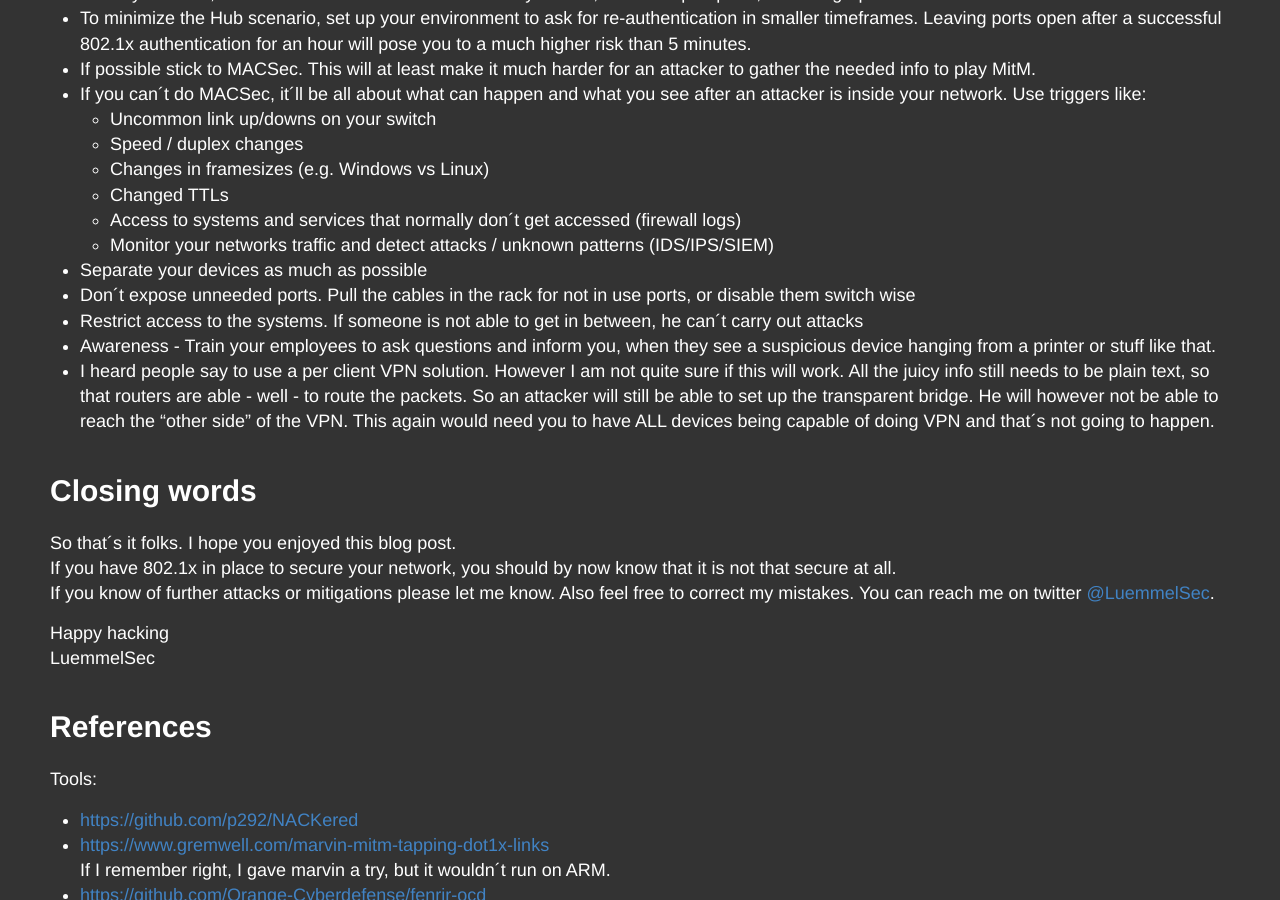
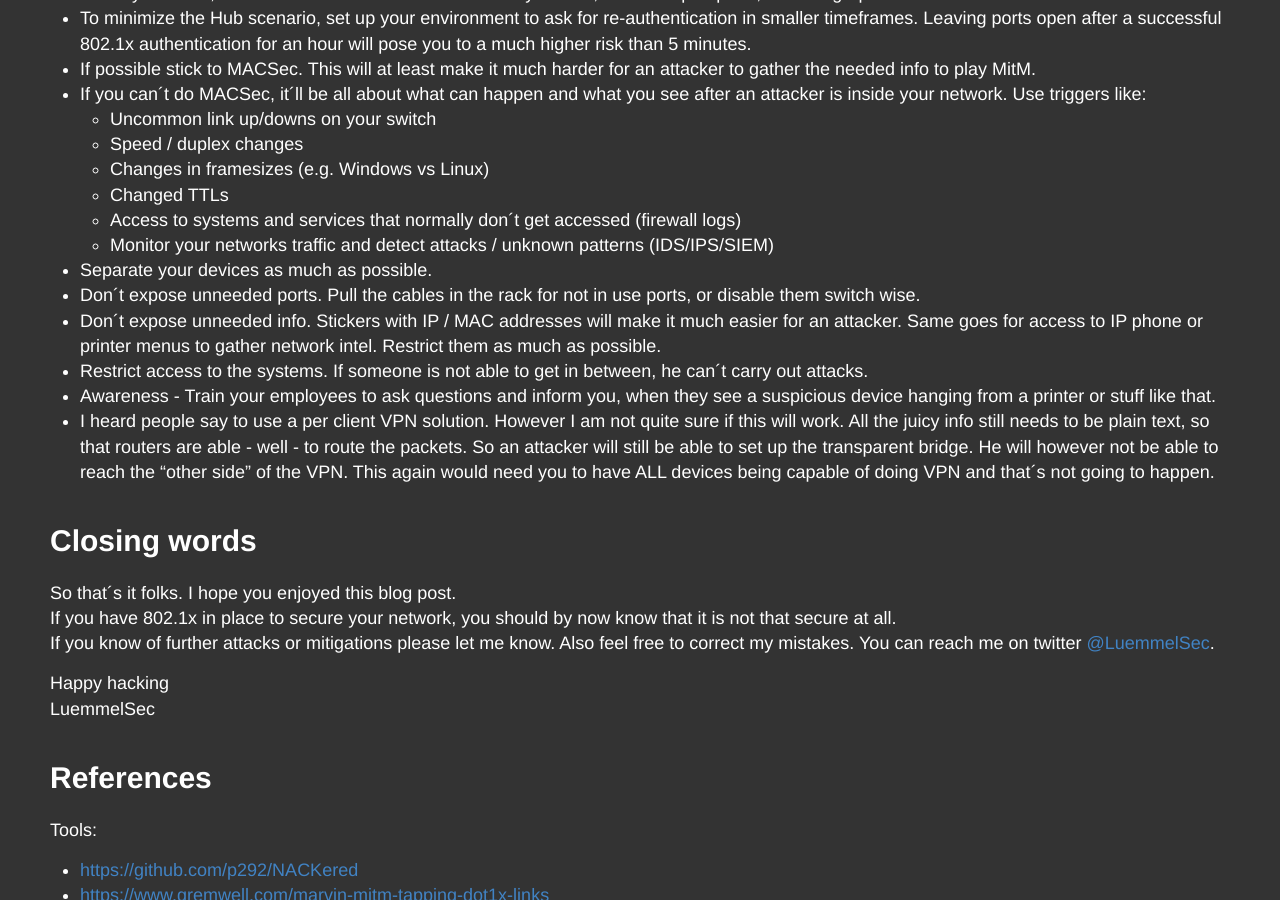
Before and after one commit to LuemmelSec/LuemmelSec.github.io, a Jekyll site: the page built from _posts/2021-06-05-I-got-99-problems-but-my-NAC-aint-one.md, in a window 1280 px wide and 900 px high, scrolled down 10065 px. Built offline with Jekyll 4.4.1, drawn with Linux system fonts in a browser that asks for light colours.

Commit message:
Update 2021-06-05-I-got-99-problems-but-my-NAC-aint-one.md

```diff
--- a/_posts/2021-06-05-I-got-99-problems-but-my-NAC-aint-one.md
+++ b/_posts/2021-06-05-I-got-99-problems-but-my-NAC-aint-one.md
@@ -200,7 +200,7 @@ Do your homework. Know what you are exposing, and how much security you gain by
 
 Here´s some general advice I can provide in order to keep things as secure as possible:
 - If you have devices that get authenticated by MAC only -> separate them. Put them in a different VLAN or do microsegmentation and be 100% sure to reduce allowed resources to an absolute minimum. Keep these systems up-to-date, as they are easier to reach by an attacker, so to keep the attack surface as low as possible. If you are able to, get rid of devices that can´t do 802.1x. Also if possible use fingerprinting options inside your NAC, so that the MAC address is not the only criteria, but also open ports, stack fingerprints etc.
-- To minimize the Hub scenario, set up your environment to ask for re-authentication in smaller timeframes. Leaving ports open after a      successful 802.1x authentication for an hour will pose you to a much higher risk than 5 minutes.
+- To minimize the Hub scenario, set up your environment to ask for re-authentication in smaller timeframes. Leaving ports open after a successful 802.1x authentication for an hour will pose you to a much higher risk than 5 minutes.
 - If possible stick to MACSec. This will at least make it much harder for an attacker to gather the needed info to play MitM.
 - If you can´t do MACSec, it´ll be all about what can happen and what you see after an attacker is inside your network. Use triggers like:
   - Uncommon link up/downs on your switch
@@ -209,9 +209,10 @@ Here´s some general advice I can provide in order to keep things as secure as p
   - Changed TTLs
   - Access to systems and services that normally don´t get accessed (firewall logs)
   - Monitor your networks traffic and detect attacks / unknown patterns (IDS/IPS/SIEM)
-- Separate your devices as much as possible
-- Don´t expose unneeded ports. Pull the cables in the rack for not in use ports, or disable them switch wise
-- Restrict access to the systems. If someone is not able to get in between, he can´t carry out attacks
+- Separate your devices as much as possible.
+- Don´t expose unneeded ports. Pull the cables in the rack for not in use ports, or disable them switch wise.
+- Don´t expose unneeded info. Stickers with IP / MAC addresses will make it much easier for an attacker. Same goes for access to IP phone or printer menus to gather network  intel. Restrict them as much as possible.
+- Restrict access to the systems. If someone is not able to get in between, he can´t carry out attacks.
 - Awareness - Train your employees to ask questions and inform you, when they see a suspicious device hanging from a printer or stuff like that.
 - I heard people say to use a per client VPN solution. However I am not quite sure if this will work. All the juicy info still needs to be plain text, so that routers are able - well - to route the packets. So an attacker will still be able to set up the transparent bridge. He will however not be able to reach the "other side" of the VPN. This again would need you to have ALL devices being capable of doing VPN and that´s not going to happen.
 
```
